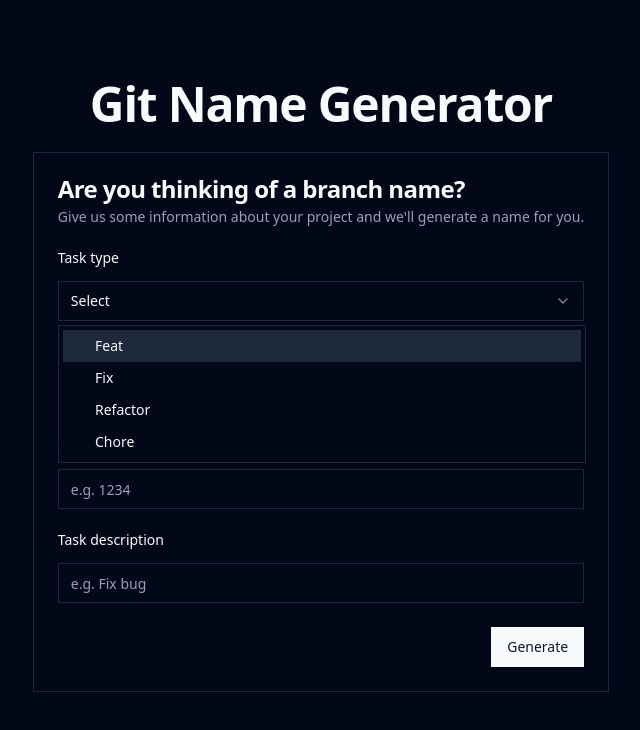
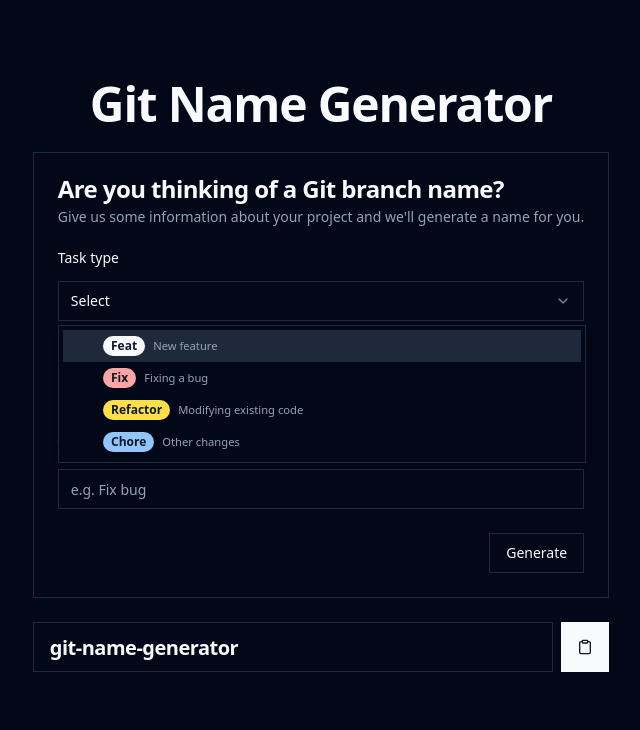
Before and after one commit to hercase/git-name-generator, a React (Vite) app: page / in a window 1280 px wide. Both pictures are taken after a click on the button "Select". Shown: the top 730 px of the page, without its empty margins (319-959 px from the left). Built offline with nearby package versions, Linux system fonts and the light colour scheme.

Commit message:
Add NamePreview component to Content

```diff
--- a/src/components/Content.tsx
+++ b/src/components/Content.tsx
@@ -8,13 +8,14 @@ import {
   CardTitle,
 } from '@/components/ui/card';
 import Form from './Form';
+import NamePreview from './NamePreview';
 
 const Content = () => {
   return (
     <section className="flex flex-col items-center gap-6">
       <Card className="w-full">
         <CardHeader>
-          <CardTitle>Are you thinking of a branch name?</CardTitle>
+          <CardTitle>Are you thinking of a Git branch name?</CardTitle>
           <CardDescription>
             Give us some information about your project and we'll generate a name for you.
           </CardDescription>
@@ -23,9 +24,11 @@ const Content = () => {
           <Form />
         </CardContent>
         <CardFooter className="flex justify-end">
-          <Button>Generate</Button>
+          <Button variant="outline">Generate</Button>
         </CardFooter>
       </Card>
+
+      <NamePreview />
     </section>
   );
 };
--- a/src/components/Form.tsx
+++ b/src/components/Form.tsx
@@ -7,6 +7,14 @@ import {
   SelectTrigger,
   SelectValue,
 } from '@/components/ui/select';
+
+/*
+
+  Feat: New feature or functionality
+  Fix: fixing a bug or error
+  Refactor: Refactoring existing code
+  Chore: Other changes that don't modify src or test files
+*/
 
 const Form = () => {
   return (
@@ -19,14 +27,46 @@ const Form = () => {
               <SelectValue placeholder="Select" />
             </SelectTrigger>
             <SelectContent position="popper">
-              <SelectItem value="feat">Feat</SelectItem>
-              <SelectItem value="fix">Fix</SelectItem>
-              <SelectItem value="refactor">Refactor</SelectItem>
-              <SelectItem value="chore">Chore</SelectItem>
+              <SelectItem value="feat">
+                <p className="flex items-center gap-2">
+                  <span className="rounded-full bg-primary text-primary-foreground px-2 py-0.5 text-xs font-semibold ml-2">
+                    Feat
+                  </span>
+                  <small className="text-muted-foreground">New feature</small>
+                </p>
+              </SelectItem>
+              <SelectItem value="fix">
+                <p className="flex items-center gap-2">
+                  <span className="rounded-full bg-red-300 text-primary-foreground px-2 py-0.5 text-xs font-semibold ml-2">
+                    Fix
+                  </span>
+                  <small className="text-muted-foreground">Fixing a bug</small>
+                </p>
+              </SelectItem>
+              <SelectItem value="refactor">
+                <p className="flex items-center gap-2">
+                  <span className="rounded-full bg-yellow-300 text-primary-foreground px-2 py-0.5 text-xs font-semibold ml-2">
+                    Refactor
+                  </span>
+                  <small className="text-muted-foreground">Modifying existing code</small>
+                </p>
+              </SelectItem>
+              <SelectItem value="chore">
+                <p className="flex items-center gap-2">
+                  <span
+                    className="rounded-full bg-blue-300
+                  text-primary-foreground px-2 py-0.5 text-xs font-semibold ml-2"
+                  >
+                    Chore
+                  </span>
+                  <small className="text-muted-foreground">Other changes</small>
+                </p>
+              </SelectItem>
             </SelectContent>
           </Select>
         </div>
 
+        <div className="grid grid-cols-1 gap-4 md:grid-cols-2">
           <div className="flex flex-col space-y-4">
             <Label htmlFor="abbreviation">Project abreviation</Label>
             <Input id="abbreviation" placeholder="e.g. PRJ" />
@@ -35,6 +75,7 @@ const Form = () => {
           <div className="flex flex-col space-y-4">
             <Label htmlFor="ticket">Ticket number</Label>
             <Input id="ticket" placeholder="e.g. 1234" />
+          </div>
         </div>
 
         <div className="flex flex-col space-y-4">
--- a/src/components/Header.tsx
+++ b/src/components/Header.tsx
@@ -1,7 +1,7 @@
 const Header = () => {
   return (
     <h1 className="scroll-m-20 text-4xl font-extrabold tracking-tight lg:text-5xl">
-      Git Name Generator
+      Git Name Generator{' '}
     </h1>
   );
 };
--- /dev/null
+++ b/src/components/NamePreview.tsx
@@ -0,0 +1,21 @@
+import { Button } from '@/components/ui/button';
+import { Input } from '@/components/ui/input';
+import { ClipboardIcon } from 'lucide-react';
+
+const NamePreview = () => {
+  return (
+    <div className="flex w-full items-center space-x-2">
+      <Input
+        className="text-xl font-semibold tracking-tight py-6 px-4"
+        type="text"
+        value="git-name-generator"
+        readOnly
+      />
+      <Button className="h-full" type="submit">
+        <ClipboardIcon className="h-4 w-4" />
+      </Button>
+    </div>
+  );
+};
+
+export default NamePreview;
```
Lines whose indentation alone changed are shown as unchanged.
